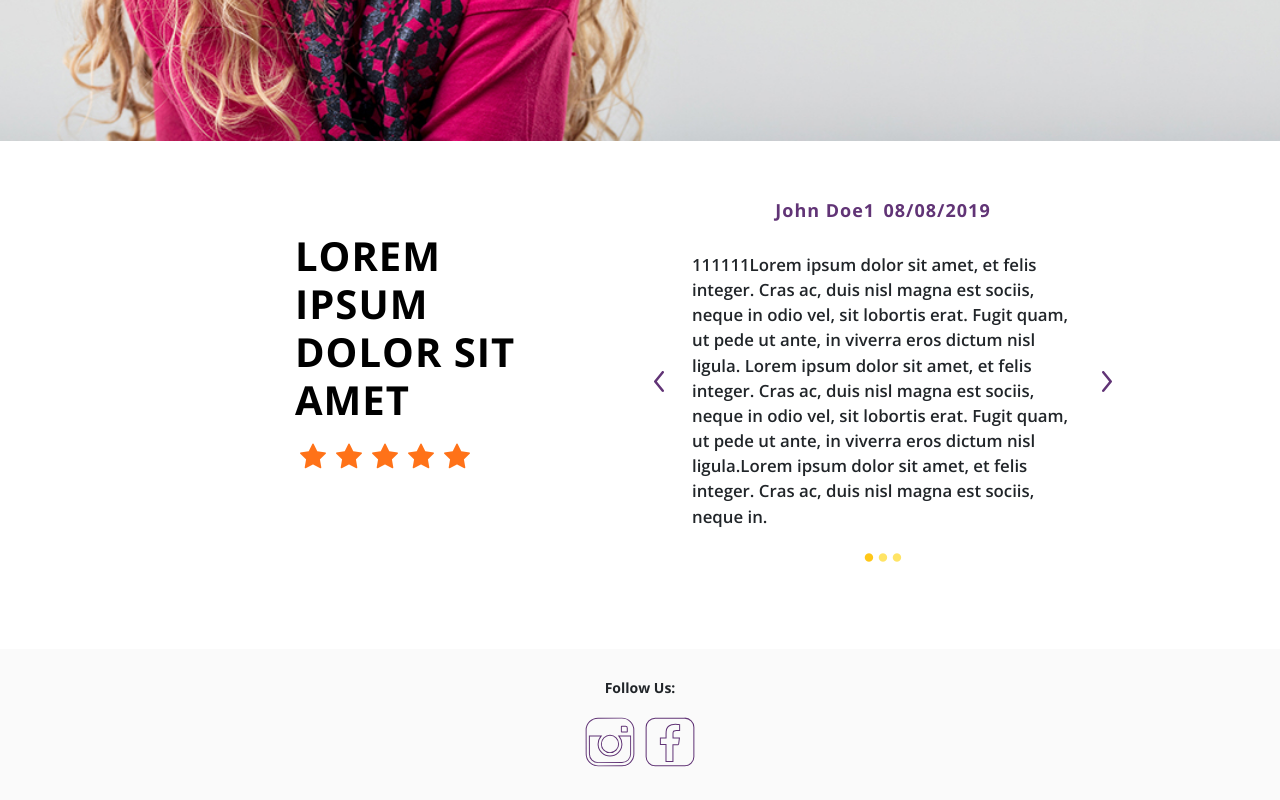
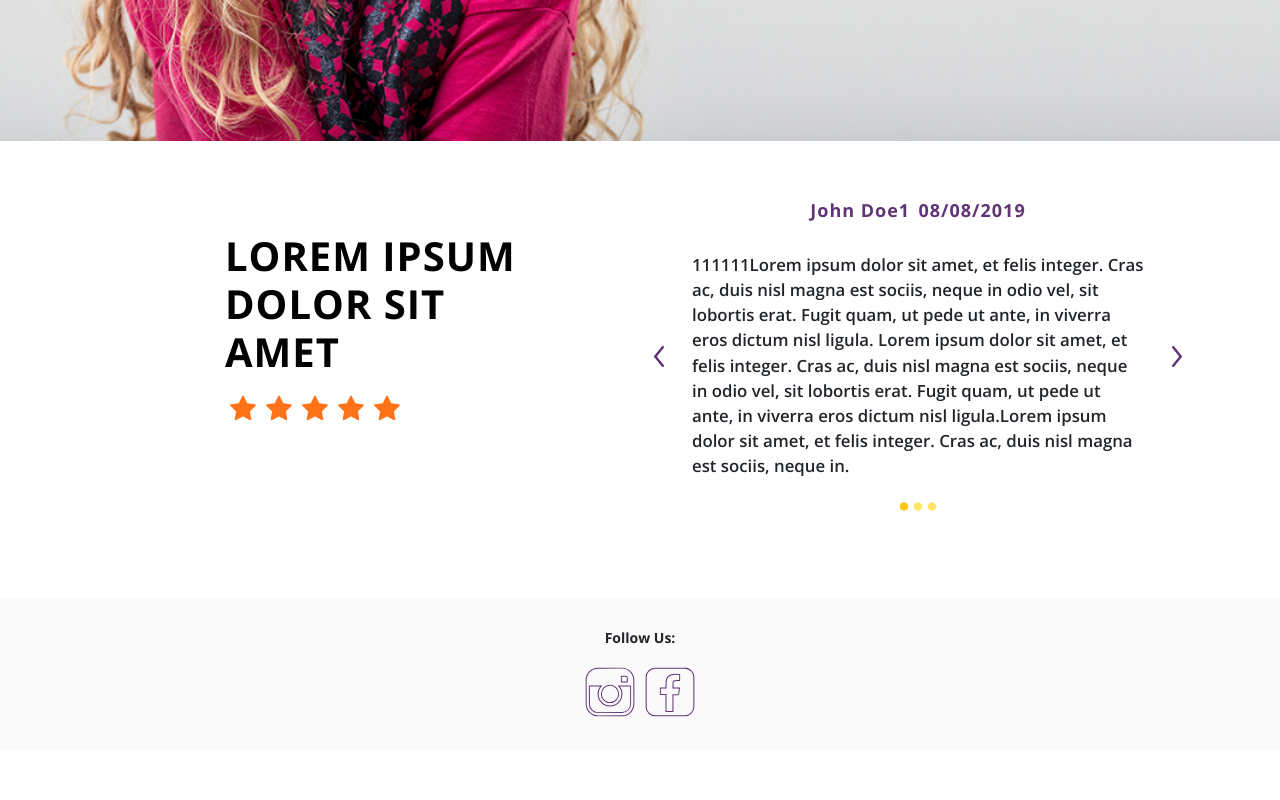
Before and after one commit to amazingshellyyy/roostergrin-demo, a React (Create React App) app in the folder roostergrin/: page / in a window 1280 px wide. Shown: the part 3046-3846 px from the top of the page. After the commit the page ends 3796 px from the top, so only its background shows below. Built offline with nearby package versions, Linux system fonts and the light colour scheme.

Commit message:
update container

```diff
--- a/roostergrin/src/components/Section5.js
+++ b/roostergrin/src/components/Section5.js
@@ -4,7 +4,7 @@
 
 const Section5 = () => {
   return (
-    <div className="container section">
+    <div className="container-fluid section">
       <div className="row section5-container">
         <div className="col-md-12 col-lg-6">
           <div className="sec5-info">
```
